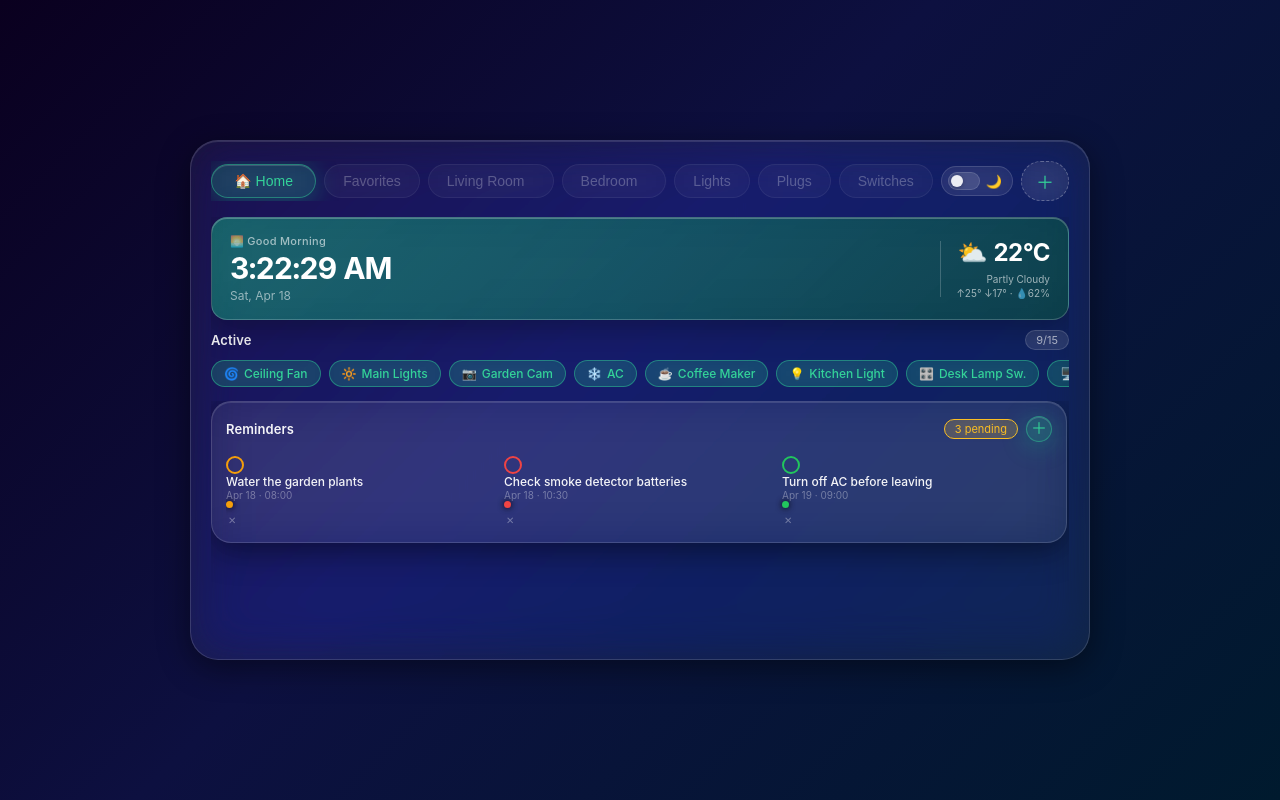
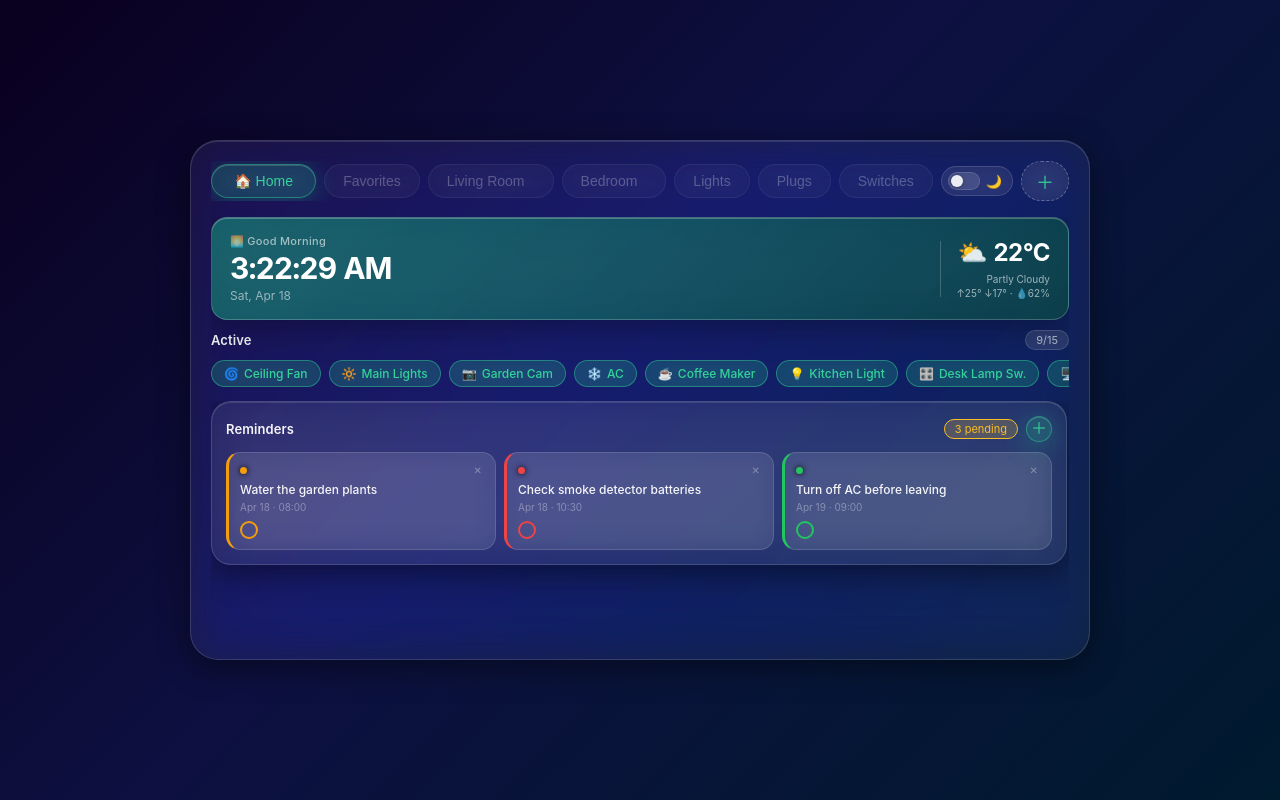
Before and after one commit to kab1012/smart-home-hub, a React (Vite) app: page / in a window 1280 px wide. Built offline with nearby package versions, Linux system fonts and the light colour scheme.

Commit message:
CSS fixes

```diff
--- a/src/components/ReminderRow.tsx
+++ b/src/components/ReminderRow.tsx
@@ -9,22 +9,24 @@ interface Props {
 
 export default function ReminderRow({ r, onToggle, onDelete }: Props) {
   return (
-    <div className={`reminder-row ${r.done ? 'reminder-done' : ''}`}>
+    <div
+      className={`reminder-block ${r.done ? 'reminder-done' : ''}`}
+      style={{ '--p-color': PRIORITY_COLORS[r.priority] } as React.CSSProperties}
+    >
+      <div className="reminder-block-top">
+        <div className="reminder-priority-dot" style={{ background: PRIORITY_COLORS[r.priority] }} />
+        <button className="reminder-delete" onClick={() => onDelete(r.id)}>✕</button>
+      </div>
+      <span className="reminder-text">{r.text}</span>
+      <span className="reminder-meta">
+        {new Date(r.date + 'T00:00:00').toLocaleDateString('en-US', { month: 'short', day: 'numeric' })} · {r.time}
+      </span>
       <button
         className="reminder-check"
-        style={{ '--p-color': PRIORITY_COLORS[r.priority] } as React.CSSProperties}
         onClick={() => onToggle(r.id)}
       >
         {r.done ? '✓' : ''}
       </button>
-      <div className="reminder-body">
-        <span className="reminder-text">{r.text}</span>
-        <span className="reminder-meta">
-          {new Date(r.date + 'T00:00:00').toLocaleDateString('en-US', { month: 'short', day: 'numeric' })} · {r.time}
-        </span>
-      </div>
-      <div className="reminder-priority-dot" style={{ background: PRIORITY_COLORS[r.priority] }} />
-      <button className="reminder-delete" onClick={() => onDelete(r.id)}>✕</button>
     </div>
   )
 }
--- a/src/components/tabs/FavoritesTab.tsx
+++ b/src/components/tabs/FavoritesTab.tsx
@@ -11,7 +11,7 @@ interface Props {
 
 export default function FavoritesTab({ devices, onToggle, onFav }: Props) {
   const favs = devices.filter(d => d.favorite)
-  if (!favs.length) return <EmptyState label="favourites" />
+  if (!favs.length) return <div className="tab-content"><EmptyState label="favourites" /></div>
   return (
     <div className="tab-content">
       <p className="tab-subtitle">{favs.length} pinned devices</p>
```
